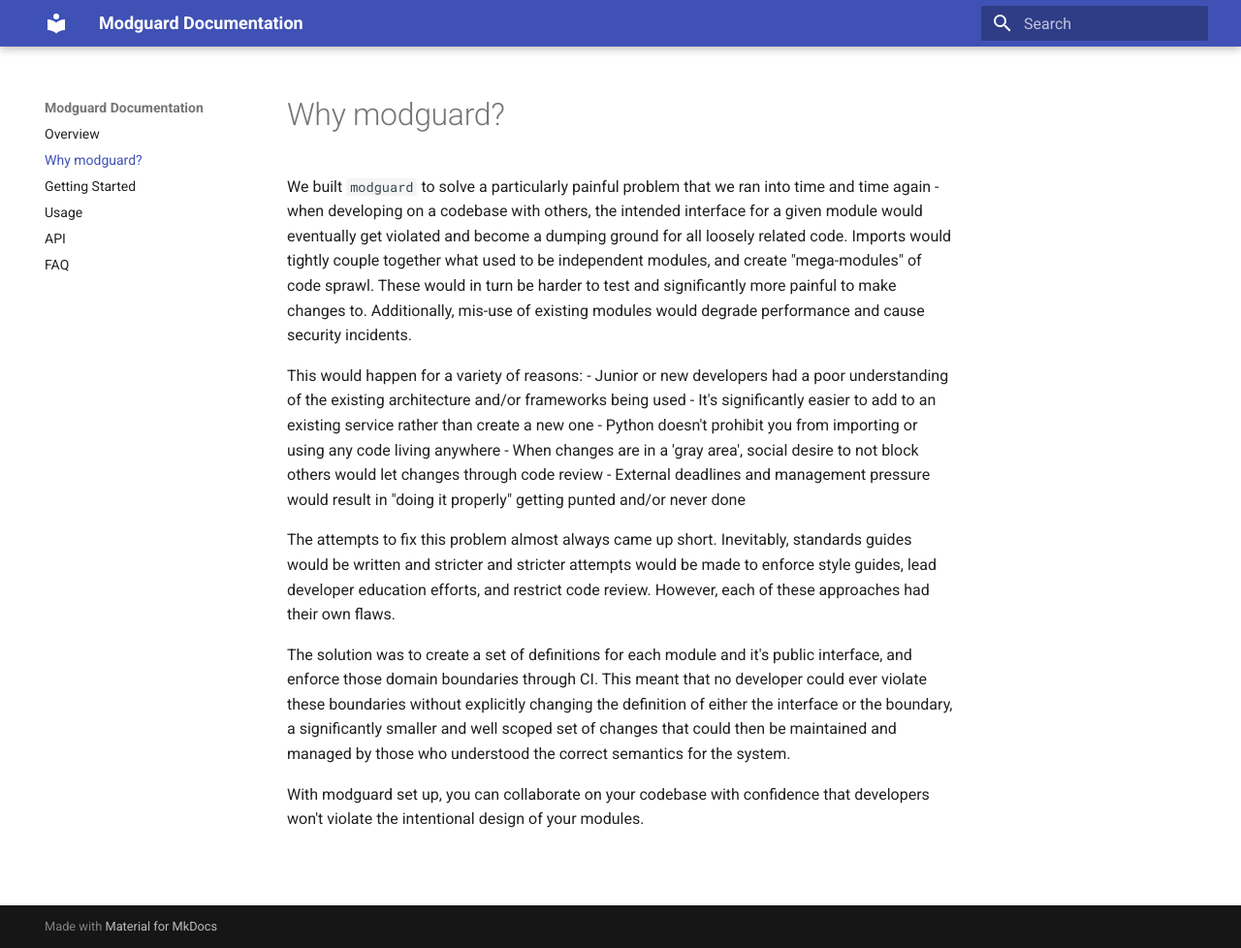
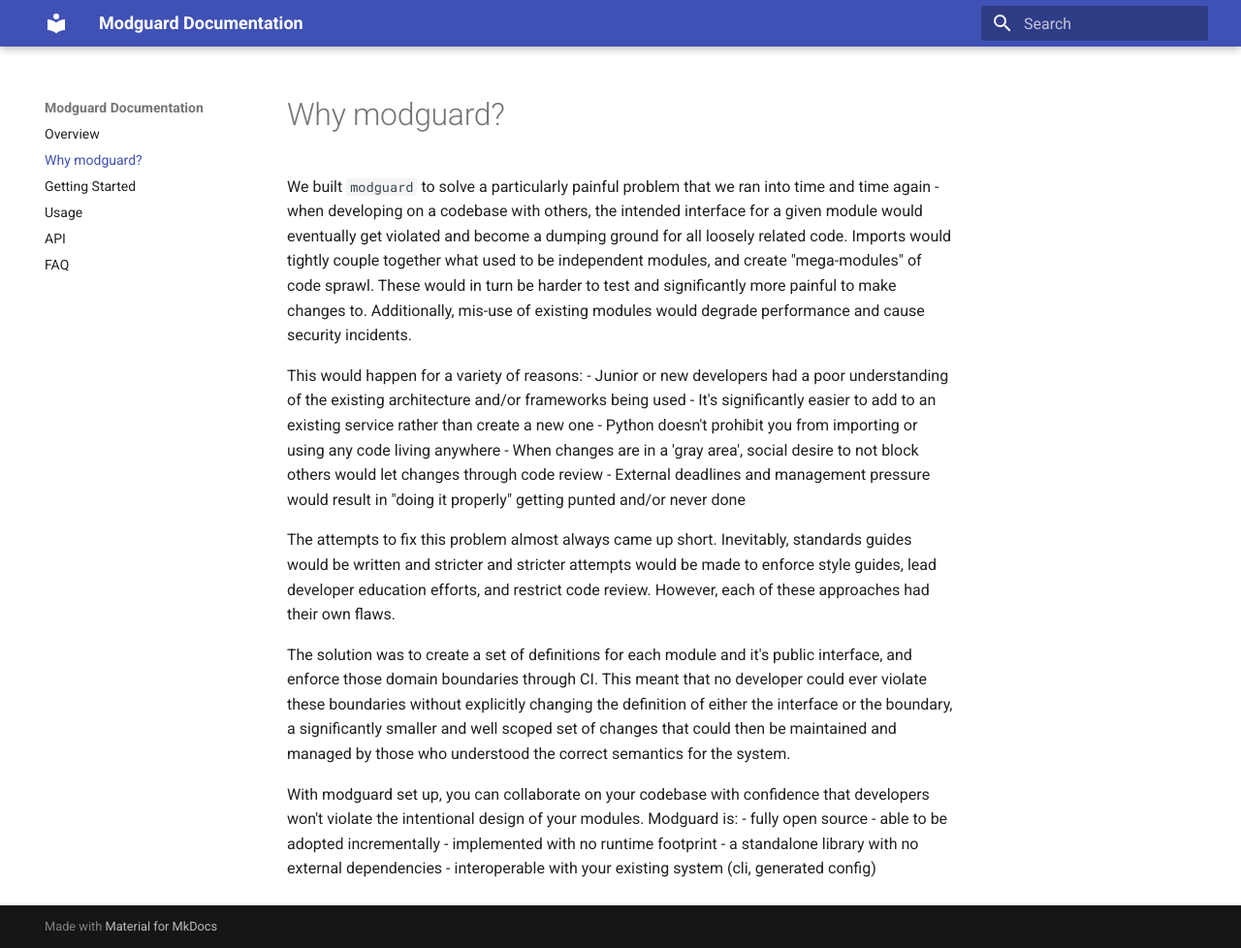
Before and after one commit to gauge-sh/tach, an MkDocs documentation site: the page built from docs/why-modguard.md, in a window 1280 px wide and 978 px high. Shown: the whole window at 97% size. Built offline with MkDocs 1.6.1 and Material for MkDocs 9.7.7, drawn with Linux system fonts in a browser that asks for light colours.

Commit message:
updates to pros

```diff
--- a/docs/why-modguard.md
+++ b/docs/why-modguard.md
@@ -14,3 +14,9 @@
 The solution was to create a set of definitions for each module and it's public interface, and enforce those domain boundaries through CI. This meant that no developer could ever violate these boundaries without explicitly changing the definition of either the interface or the boundary, a significantly smaller and well scoped set of changes that could then be maintained and managed by those who understood the correct semantics for the system.
 
 With modguard set up, you can collaborate on your codebase with confidence that developers won't violate the intentional design of your modules.
+Modguard is:
+- fully open source
+- able to be adopted incrementally
+- implemented with no runtime footprint
+- a standalone library with no external dependencies
+- interoperable with your existing system (cli, generated config)
```
